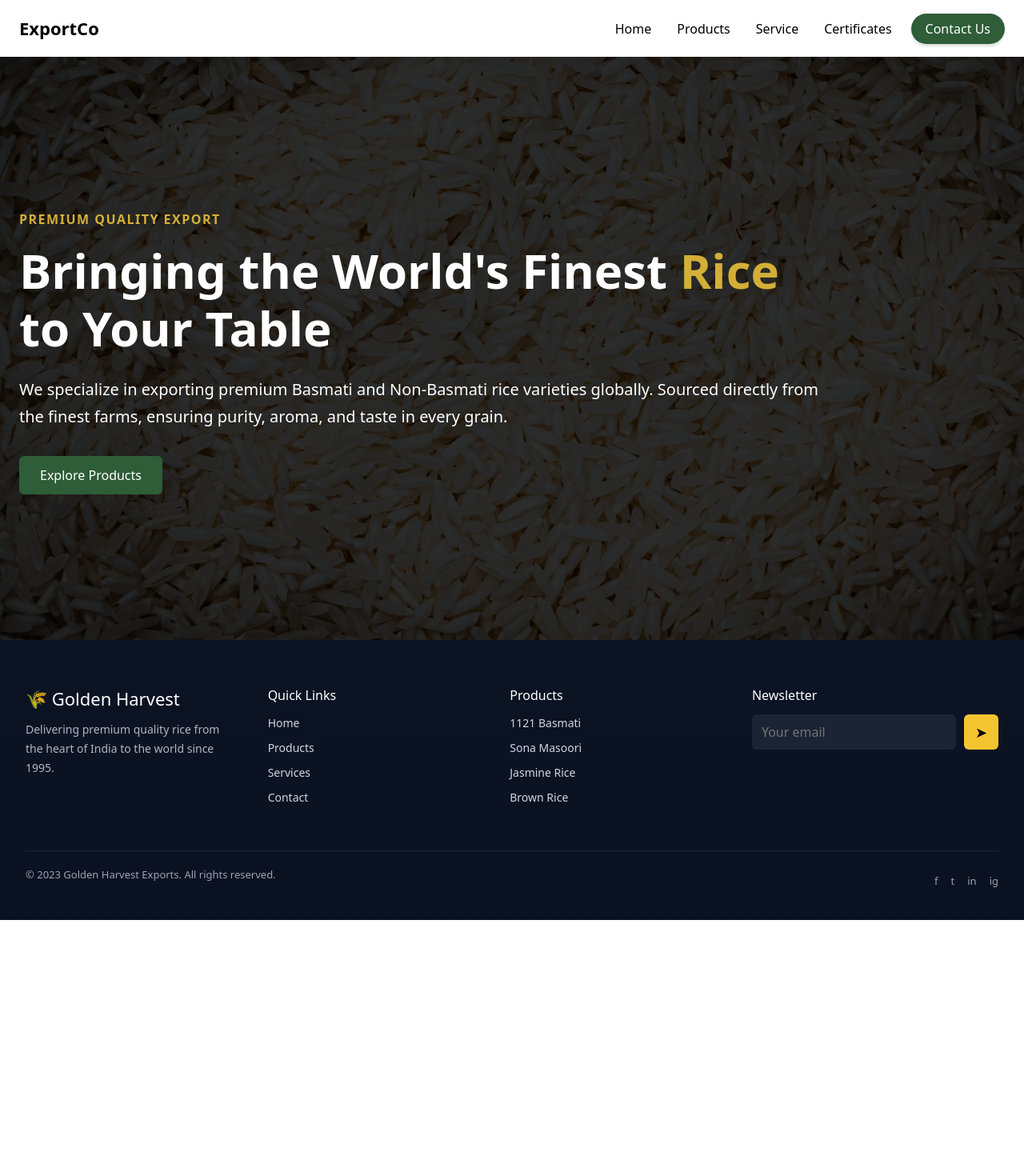
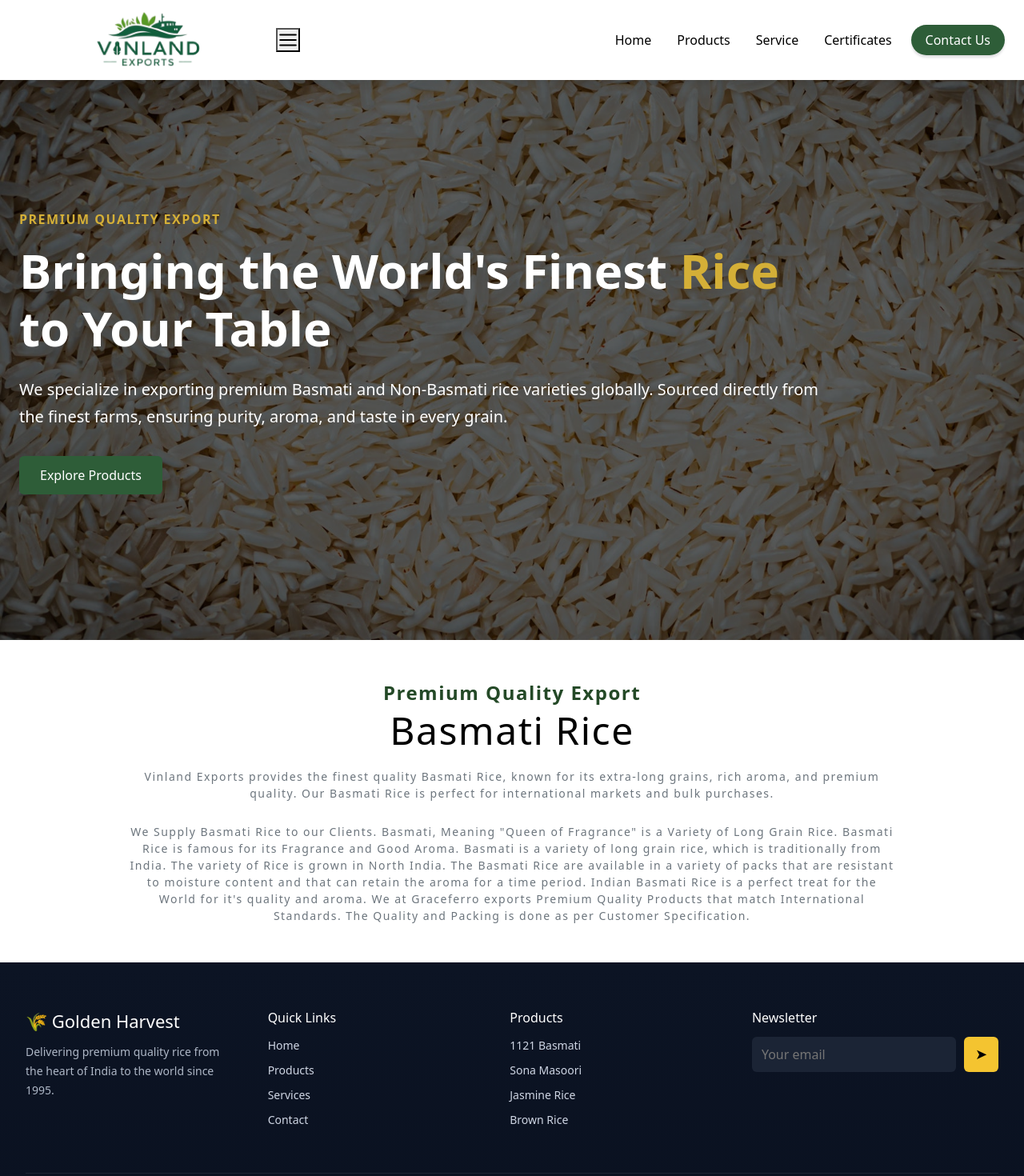
Before and after one commit to Raghul7S/Ex-Business, a React (Vite) app in the folder ex-business/: page / in a window 1280 px wide. Shown: the top 1470 px of the page at 80% size. Before the commit the page ends 1150 px from the top, so only its background shows below. Built offline with nearby package versions, Linux system fonts and the light colour scheme.

Commit message:
home completed

```diff
--- a/ex-business/src/components/Navbar/Navbar.jsx
+++ b/ex-business/src/components/Navbar/Navbar.jsx
@@ -1,4 +1,7 @@
 import { useState } from "react";
+import { FiMenu, FiX } from "react-icons/fi";
+
+import logo from "../../../public/assets/images/vinland_logo.png";
 import styles from "./Navbar.module.css";
 
 export default function Navbar() {
@@ -7,21 +10,18 @@
   return (
     <nav className={`navbar navbar-expand-lg ${styles.navbar}`}>
       <div className="container">
-        {/* Brand */}
-        <a className={`navbar-brand ${styles.brand}`} href="/">
-          ExportCo
+        <a className={styles.brand} href="/">
+          <img src={logo} alt="ExportCo Logo" className={styles.logo} />
         </a>
 
-        {/* Toggle */}
         <button
-          className="navbar-toggler"
-          type="button"
+          className={styles.toggler}
           onClick={() => setOpen(!open)}
+          aria-label="Toggle navigation"
         >
-          <span className="navbar-toggler-icon"></span>
+          {open ? <FiX size={26} /> : <FiMenu size={26} />}
         </button>
 
-        {/* Menu */}
         <div className={`collapse navbar-collapse ${open ? "show" : ""}`}>
           <ul className="navbar-nav ms-auto align-items-lg-center gap-lg-3">
             <li className="nav-item">
@@ -48,10 +48,8 @@
               </a>
             </li>
 
-            <li className="nav-item">
-              <a href="#contact" className={styles.contactBtn}>
-                Contact Us
-              </a>
+            <li className={`nav-item ${styles.contactBtn}`}>
+              <a href="#contact">Contact Us</a>
             </li>
           </ul>
         </div>
--- a/ex-business/src/components/Navbar/navbar.module.css
+++ b/ex-business/src/components/Navbar/navbar.module.css
@@ -2,21 +2,16 @@
   position: fixed;
   top: 0;
   width: 100%;
-  background-color: #ffffff;
-  padding: 14px 0;
+  height: 100px;
+  background-color: var(--white-bg);
   box-shadow: 0 2px 12px rgba(0, 0, 0, 0.08);
   z-index: 1000;
   align-items: center;
 }
 
-.brand {
-  font-size: 22px;
-  font-weight: 700;
-  color: var(--text-black);
-}
-
-.brand:hover {
-  color: var(--button-bg);
+.logo {
+  height: 180px;
+  width: auto;
 }
 
 .link {
@@ -29,9 +24,9 @@
   color: var(--button-bg);
 }
 
-.contactBtn {
+.contactBtn a {
   background-color: var(--button-bg);
-  color: #ffffff;
+  color: var(--text-white);
   padding: 8px 18px;
   border-radius: 6px;
   text-decoration: none;
@@ -41,12 +36,21 @@
 }
 
 .contactBtn:hover {
-  color: #ffffff;
+  color: var(--text-white);
   box-shadow: rgba(100, 100, 111, 0.2) 0px 5px 25px 0px;
 }
 
 @media (max-width: 991px) {
+  .navbar {
+    height: auto;
+  }
+
+  .logo {
+    height: 100px;
+  }
+
   .contactBtn {
-    margin-top: 12px;
+    margin-top: 10px;
+    padding-bottom: 8px;
   }
 }
--- a/ex-business/src/index.css
+++ b/ex-business/src/index.css
@@ -1,7 +1,6 @@
 :root {
   font-family: system-ui, Avenir, Helvetica, Arial, sans-serif;
   line-height: 1.5;
-  font-weight: 400;
 
   color-scheme: light dark;
   color: rgba(0, 0, 0, 0.87);
@@ -9,9 +8,12 @@
 
   --button-bg: #2e5d38;
   --hover-bg: #244927;
+  --white-bg: #ffffff;
 
   --text-black: #000;
+  --text-green: #244927;
   --text-white: #fff;
+  --text-grey: #6c757d;
   --text-glow: #d4af37;
 
   font-synthesis: none;
--- a/ex-business/src/pages/Home/Home.jsx
+++ b/ex-business/src/pages/Home/Home.jsx
@@ -2,7 +2,8 @@
 
 export default function Home() {
   return (
-    <section className={styles.hero} id="home">
+    <section id="#home">
+      <div className={styles.hero}>
         <div className={styles.overlay}>
           <div className="container">
             <div className={styles.content}>
@@ -23,6 +24,29 @@
             </div>
           </div>
         </div>
+      </div>
+      <div className={styles.about}>
+        <span className={styles.rice_highlight}>Premium Quality Export</span>
+        <h1 className={styles.rice_heading}>Basmati Rice</h1>
+        <span className={styles.rice_description}>
+          Vinland Exports provides the finest quality Basmati Rice, known for
+          its extra-long grains, rich aroma, and premium quality. Our Basmati
+          Rice is perfect for international markets and bulk purchases.
+        </span>
+        <br />
+        <span className={styles.rice_description}>
+          We Supply Basmati Rice to our Clients. Basmati, Meaning "Queen of
+          Fragrance" is a Variety of Long Grain Rice. Basmati Rice is famous for
+          its Fragrance and Good Aroma. Basmati is a variety of long grain rice,
+          which is traditionally from India. The variety of Rice is grown in
+          North India. The Basmati Rice are available in a variety of packs that
+          are resistant to moisture content and that can retain the aroma for a
+          time period. Indian Basmati Rice is a perfect treat for the World for
+          it's quality and aroma. We at Graceferro exports Premium Quality
+          Products that match International Standards. The Quality and Packing
+          is done as per Customer Specification.
+        </span>
+      </div>
     </section>
   );
 }
--- a/ex-business/src/pages/Home/home.module.css
+++ b/ex-business/src/pages/Home/home.module.css
@@ -10,7 +10,7 @@
 /* Overlay */
 .overlay {
   min-height: 100vh;
-  background: rgba(0, 0, 0, 0.8);
+  background: rgba(0, 0, 0, 0.6);
   display: flex;
   align-items: center;
 }
@@ -62,6 +62,35 @@
   background-color: var(--hover-bg);
 }
 
+.about {
+  display: flex;
+  flex-direction: column;
+  font-size: 18px;
+  text-align: center;
+  color: var(--text-green);
+  letter-spacing: 1.5px;
+  align-items: center;
+  padding: 3rem 10rem;
+}
+
+.rice_heading {
+  font-size: 48px;
+  color: var(--text-black);
+  line-height: 1.2;
+  padding-bottom: 10px;
+}
+
+.rice_highlight {
+  font-size: 24px;
+  font-weight: 700;
+  color: var(--text-green);
+}
+
+.rice_description {
+  font-size: 14px;
+  color: var(--text-grey);
+}
+
 /* Responsive */
 @media (max-width: 768px) {
   .content {
@@ -85,4 +114,16 @@
     padding: 10px 20px;
     font-size: 14px;
   }
+
+  .about {
+    padding: 1rem 1rem;
+  }
+
+  .rice_heading {
+    font-size: 40px;
+  }
+
+  .rice_highlight {
+    font-size: 20px;
+  }
 }
--- a/package.json
+++ b/package.json
@@ -1,5 +1,6 @@
 {
   "dependencies": {
-    "bootstrap": "^5.3.8"
+    "bootstrap": "^5.3.8",
+    "react-icons": "^5.5.0"
   }
 }
```
Also changed, not shown: ex-business/public/assets/images/vinland_logo.png (added), 1 other file (tests, documents, lock files or other folders). Lines whose indentation alone changed are shown as unchanged.
